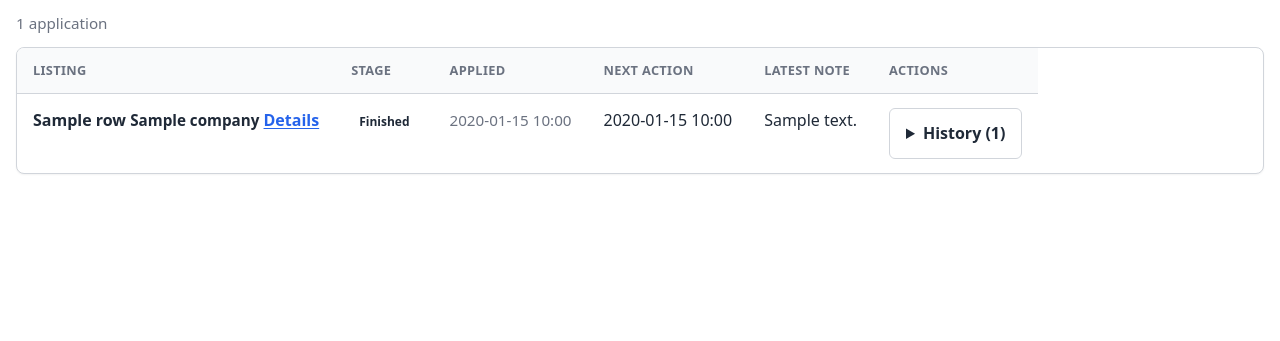
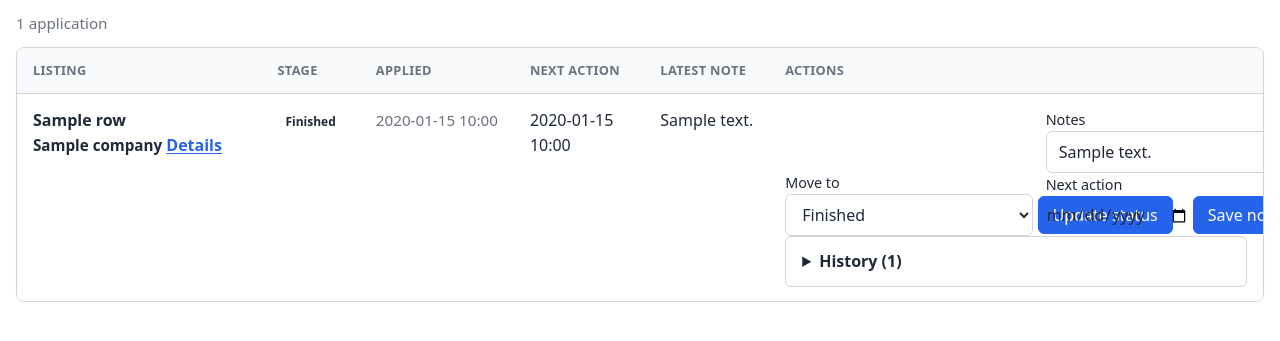
Before and after one commit to filipay/shortlist, a FastAPI app: template app/web/templates/html/applications.html in a window 1280 px wide. Shown: the part 234-575 px from the top of the page. Run offline with FastAPI, Linux system fonts and the light colour scheme; the template is opened without the code that fills it: most values are stand-ins (such as "Sample title", 1, 10 or a date in 2020); style sheets or scripts are compiled from the project's sources.

Commit message:
feat(07-01): inline history timeline and notes/next-action editing
- POST /applications/{id} edits notes + next_action_at without appending an event
- the row renders the Move-to transition control (ok-only applied picker) and the
  notes/next-action form; the history details fetches the partial on expand
- history partial reuses existing classes; empty renders an honest empty state
- test_record_route_is_not_shadowed_by_the_dynamic_route and the timeline tests
- seed apply_config in the reset-corpus test so the kept-config check is real

```diff
--- a/app/api/applications.py
+++ b/app/api/applications.py
@@ -236,7 +236,50 @@ async def transition_application_route(
     updated = await application_repo.read_application(
         session, application_id, now=datetime.now(UTC)
     )
-    return templates.TemplateResponse(request, ROW_TEMPLATE, {"row": updated})
+    return templates.TemplateResponse(
+        request, ROW_TEMPLATE, {"row": updated, "statuses": application_repo.APPLICATION_STATUSES}
+    )
+
+
+# NOTE: still AFTER `POST /applications/record` — the dynamic path must never
+# shadow the static `/applications/record` path (declaration-order matching).
+@router.post("/applications/{application_id}", response_class=HTMLResponse)
+async def update_application_route(
+    application_id: int,
+    request: Request,
+    user: User = Depends(current_user),
+    session: AsyncSession = Depends(get_session),
+) -> HTMLResponse:
+    """Edit notes and the next-action date in place — NO event is appended (D-135).
+
+    These are ordinary mutable columns; only a status change is an append-only event.
+    An absent/blank `next_action_at` clears it. Never trusts a form clock for
+    `applied_at`/`occurred_at`.
+    """
+    form = await read_form(request)
+
+    updated_id = await application_repo.update_application(
+        session,
+        application_id=application_id,
+        notes=_text(form.get("notes")),
+        next_action_at=application_repo.parse_next_action(form.get("next_action_at")),
+        now=datetime.now(UTC),
+    )
+    if updated_id is None:
+        return _row_error(
+            application_id,
+            reason="unknown-application",
+            message="Unknown application.",
+            status_code=404,
+        )
+
+    await session.commit()
+    updated = await application_repo.read_application(
+        session, application_id, now=datetime.now(UTC)
+    )
+    return templates.TemplateResponse(
+        request, ROW_TEMPLATE, {"row": updated, "statuses": application_repo.APPLICATION_STATUSES}
+    )
 
 
 __all__ = ["router"]
--- a/app/web/templates/html/_application_history.html
+++ b/app/web/templates/html/_application_history.html
@@ -12,9 +12,9 @@
 <div class="stage-entry">
   <span class="stage-name">{{ (event.from_status | human_label) or 'created' }} &#8594; {{ event.to_status | human_label }}</span>
   <span class="reason-value">{{ event.occurred_at | format_datetime }}</span>
-  {% if event.note %}<span class="stage-note">{{ event.note }}</span>{% endif %}
+  {% if event.note %} {{ event.note }}{% endif %}
 </div>
 {% endfor %}
 {% else %}
-<p class="stage-empty">No history recorded.</p>
+<p class="detail-empty">No history recorded.</p>
 {% endif %}
--- a/app/web/templates/html/_application_row.html
+++ b/app/web/templates/html/_application_row.html
@@ -20,6 +20,45 @@
   <td class="{% if row.is_overdue %}next-overdue{% endif %}">{{ row.next_action_at | format_datetime }}</td>
   <td class="truncate" title="{{ row.notes or '' }}">{{ row.notes or '' }}</td>
   <td class="listing-actions">
+    {# The guided transition (D-128/D-129). A refused transition returns the same
+       `<tr id="application-row-N">` with `data-error`, swapped in place. Selecting
+       `applied` reveals — and the server REQUIRES — an ok-only artefact picker
+       (`row.ok_artifacts`, SQL-filtered to `compile_status = 'ok'`). With JS off the
+       picker renders always and the server ignores it unless `status = applied`. #}
+    <form class="listing-action"
+          hx-post="/applications/{{ row.id }}/status"
+          hx-target="#application-row-{{ row.id }}"
+          hx-swap="outerHTML"
+          x-data="{ stage: '{{ row.status }}' }">
+      <label class="field-label" for="application-status-{{ row.id }}">Move to</label>
+      <select id="application-status-{{ row.id }}" name="status" x-model="stage">
+        {% for status in statuses %}
+        <option value="{{ status }}" {% if status == row.status %}selected{% endif %}>{{ status | human_label }}</option>
+        {% endfor %}
+      </select>
+      <label class="field-label" for="application-cv-{{ row.id }}" x-show="stage === 'applied'">CV you sent</label>
+      <select id="application-cv-{{ row.id }}" name="cv_artifact_id" x-show="stage === 'applied'">
+        {% for option in row.ok_artifacts %}
+        <option value="{{ option.id }}" {% if option.id == row.cv_artifact_id %}selected{% endif %}>{{ option.id }} — {{ option.created_at | format_datetime }}</option>
+        {% endfor %}
+      </select>
+      <button type="submit">Update status</button>
+    </form>
+    {# Notes + next action are ordinary mutable columns (D-135): saving appends NO
+       event. An absent/blank next action clears the date. The applied date is never
+       an input here — it is stamped by the transition (D-130). #}
+    <form class="listing-action"
+          hx-post="/applications/{{ row.id }}"
+          hx-target="#application-row-{{ row.id }}"
+          hx-swap="outerHTML">
+      <label class="field-label" for="application-notes-{{ row.id }}">Notes</label>
+      <input type="text" id="application-notes-{{ row.id }}" name="notes" value="{{ row.notes or '' }}">
+      <label class="field-label" for="application-next-{{ row.id }}">Next action</label>
+      <input type="date" id="application-next-{{ row.id }}" name="next_action_at" value="{{ row.next_action_date }}">
+      <button type="submit">Save notes</button>
+    </form>
+    {# The inline timeline (D-134). Fetched from the partial on first expand; the
+       summary count is the row's server-computed event count, never a client recount. #}
     <details class="stage-log"
              id="application-history-{{ row.id }}"
              hx-get="/applications/{{ row.id }}/history"
```
Also changed, not shown: tests/api/test_applications_tracker.py (+97 -0 lines), tests/api/test_settings_reset.py (+6 -0 lines).
